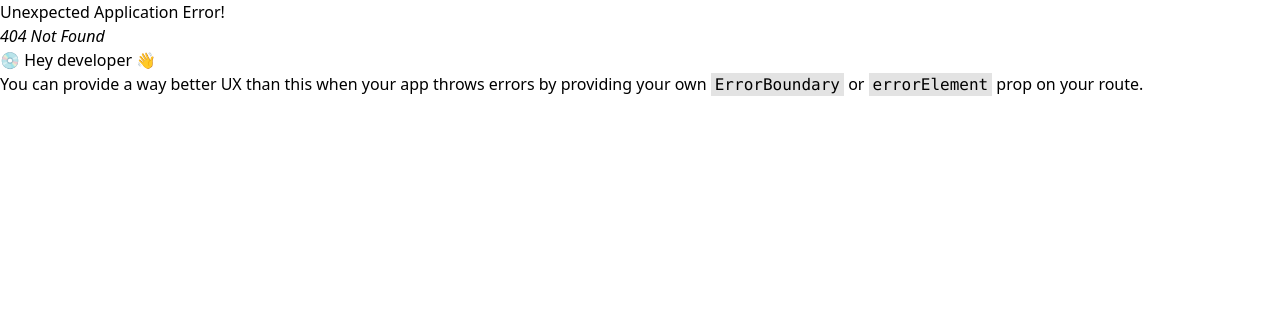
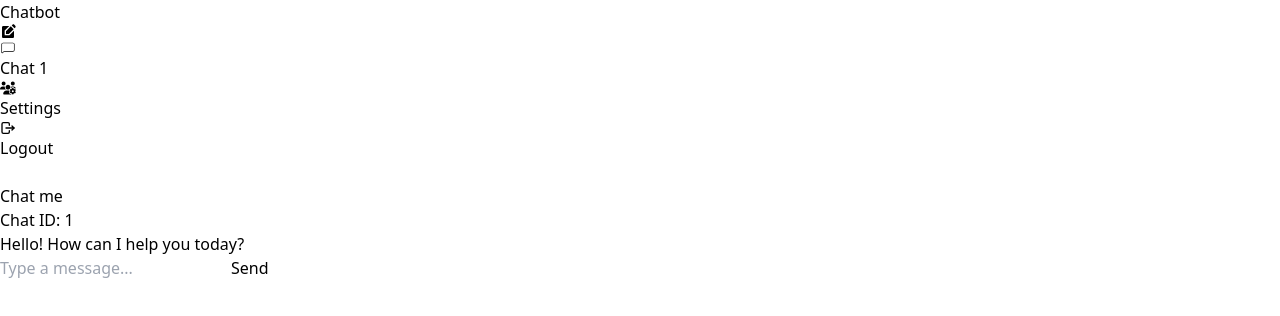
Before and after one commit to faisal-dev786/chatbot, a React (Vite) app: page /chat/1 in a window 1280 px wide. Before the commit this address had no page. Shown: the top 316 px of the page. Built offline with nearby package versions, Linux system fonts and the light colour scheme.

Commit message:
new dynamic chat screen and delete option

```diff
--- a/src/components/Chat/ChatMenu.jsx
+++ b/src/components/Chat/ChatMenu.jsx
@@ -1,5 +1,6 @@
-import React, { useRef, useEffect, useState } from "react";
-import ChatNav from "./ChatNav"; // Adjust the path as needed
+import React, { useState } from "react";
+import { Link } from "react-router-dom"; // Use Link for navigation
+import ChatNav from "./ChatNav";
 import { CiChat1 } from "react-icons/ci";
 import { FaUsersGear } from "react-icons/fa6";
 import { TbLogout } from "react-icons/tb";
@@ -7,30 +8,45 @@ import { MdEditSquare } from "react-icons/md";
 
 const ChatMenu = ({ isOpen, isCollapsed, closeChatMenu, toggleCollapse }) => {
   const [isHovered, setIsHovered] = useState(false);
-  const ChatMenuRef = useRef(null);
+  const [openChats, setOpenChats] = useState([
+    { chatId: 1, name: "Chat 1" },
 
-  useEffect(() => {
-    const handleClickOutside = (event) => {
-      if (ChatMenuRef.current && !ChatMenuRef.current.contains(event.target)) {
-        closeChatMenu();
-      }
-    };
-    document.addEventListener("mousedown", handleClickOutside);
-    return () => {
-      document.removeEventListener("mousedown", handleClickOutside);
-    };
-  }, [closeChatMenu]);
+  ]); // Track open chats
+  const [newChatIndex, setNewChatIndex] = useState(2); // Index for new chat names
+  const [openChatId, setOpenChatId] = useState(null);
 
+  const createNewChat = () => {
+    // Create a new chat with a unique name
+    setOpenChats([
+      ...openChats,
+      { chatId: newChatIndex, name: `Chat ${newChatIndex}` },
+    ]);
+    setNewChatIndex(newChatIndex + 1);
+  };
+ // Function to handle deleting a chat
+ const handleDeleteChat = (chatId) => {
+  // Filter out the chat with the given chatId
+  setOpenChats(openChats.filter((chat) => chat.chatId !== chatId));
+};
+const toggleDeleteMenu = (chatId) => {
+  // Toggle the delete menu for the clicked chat
+  if (openChatId === chatId) {
+    setOpenChatId(null); // Close the menu if it's already open
+  } else {
+    setOpenChatId(chatId); // Open the menu for the clicked chat
+  }
+};
   return (
     <div
-      ref={ChatMenuRef}
       className={`fixed inset-y-0 left-0 bg-gray-800 text-white transition-transform duration-200 ease-in-out z-50 ${
         isCollapsed ? "w-16" : "w-64"
       } ${isOpen ? "translate-x-0" : "-translate-x-full"} md:translate-x-0`}
     >
       <div className="p-4 flex items-center justify-between">
         <h1
-          className={`text-[1.5rem] font-bold ml-3 ${isCollapsed ? "hidden" : ""}`}
+          className={`text-[1.5rem] font-bold ml-3 ${
+            isCollapsed ? "hidden" : ""
+          }`}
         >
           Chatbot
         </h1>
@@ -60,21 +76,21 @@ const ChatMenu = ({ isOpen, isCollapsed, closeChatMenu, toggleCollapse }) => {
           </svg>
         </button>
       </div>
+
       <div className="p-4">
         <div className="flex justify-end mb-2 relative">
           <span
             className="text-[1.5rem] cursor-pointer"
             onMouseEnter={() => setIsHovered(true)}
             onMouseLeave={() => setIsHovered(false)}
+            onClick={createNewChat} // Create a new chat when clicked
           >
             <MdEditSquare />
           </span>
 
           {isHovered && (
             <div
-              className={`${
-                isCollapsed ? "left-6" : "right-0"
-              } absolute mt-8 w-28 bg-white shadow-lg rounded-md p-1 z-10`}
+              className={`absolute mt-8 w-28 bg-white shadow-lg rounded-md p-1 z-10`}
             >
               <p className="text-md font-semibold text-gray-700 hover:bg-gray-100 rounded-md px-2 py-1 cursor-pointer">
                 New Chat
@@ -82,14 +98,22 @@ const ChatMenu = ({ isOpen, isCollapsed, closeChatMenu, toggleCollapse }) => {
             </div>
           )}
         </div>
-        <div className="flex flex-col mt-8 h-[70vh] md:h-[80vh] justify-between">
-          <ChatNav
-            to="/new-chat"
-            icon={<CiChat1 />}
-            text="Chat1"
-            isCollapsed={isCollapsed}
-            onChatNavClick={isOpen ? closeChatMenu : null}
-          />
+
+        <div className="">
+          {openChats.map((chat) => (
+ <ChatNav
+ key={chat.chatId}
+ chatId={chat.chatId}
+ text={chat.name}
+ icon={<CiChat1 />}
+ isCollapsed={isCollapsed}
+ onChatNavClick={closeChatMenu}
+ onDeleteChat={handleDeleteChat}
+ isDeleteMenuVisible={openChatId === chat.chatId} // Pass the visibility state
+ toggleDeleteMenu={toggleDeleteMenu}
+/>
+          ))}
+
           <ChatNav
             to="/settings"
             icon={<FaUsersGear />}
@@ -98,6 +122,7 @@ const ChatMenu = ({ isOpen, isCollapsed, closeChatMenu, toggleCollapse }) => {
             onChatNavClick={isOpen ? closeChatMenu : null}
           />
         </div>
+
         <div>
           <ChatNav
             to="/"
--- a/src/components/Chat/ChatNav.jsx
+++ b/src/components/Chat/ChatNav.jsx
@@ -1,29 +1,85 @@
-import React from "react";
-import { Link, useLocation } from "react-router-dom";
+import React, { useState, useEffect, useRef } from "react";
+import { Link } from "react-router-dom"; // Import Link for navigation
 
-const ChatNav = ({ to, icon, text, isCollapsed, onChatNavClick }) => {
-  const location = useLocation().pathname;
+const ChatNav = ({
+  chatId,
+  text,
+  icon,
+  isCollapsed,
+  onChatNavClick,
+  onDeleteChat,
+  isDeleteMenuVisible,
+  toggleDeleteMenu,
+}) => {
+  const [isHovered, setIsHovered] = useState(false); // State to manage hover effect
+  const deleteMenuRef = useRef(null); // Reference for the delete menu to detect clicks outside
 
-  const handleClick = () => {
-    if (onChatNavClick) {
-      onChatNavClick();
-    }
+  // Function to handle the delete action
+  const handleDeleteClick = (e) => {
+    e.stopPropagation(); // Prevent triggering the chat navigation when deleting
+    onDeleteChat(chatId); // Call the delete function passed as prop
+    toggleDeleteMenu(null); // Hide the delete menu after clicking delete
   };
 
+  // Close delete menu if clicked outside of it
+  useEffect(() => {
+    const handleClickOutside = (event) => {
+      if (deleteMenuRef.current && !deleteMenuRef.current.contains(event.target)) {
+        toggleDeleteMenu(null); // Hide the delete menu if clicked outside
+      }
+    };
+
+    document.addEventListener("mousedown", handleClickOutside);
+
+    return () => {
+      document.removeEventListener("mousedown", handleClickOutside);
+    };
+  }, [toggleDeleteMenu]);
+
   return (
-    <div className={`mb-4 ${location === to ? "bg-[#3b4d68] text-white" : ""}`}>
+    <div
+      className="mb-4 relative"
+      onClick={onChatNavClick}
+      onMouseEnter={() => setIsHovered(true)} // Set hover state to true
+      onMouseLeave={() => setIsHovered(false)} // Set hover state to false
+    >
       <Link
-        to={to}
-        className={`flex items-center p-2 w-full rounded-lg hover:bg-[#3b4d68] hover:text-white ${
-          location === to ? "text-white]" : "text-white"
-        } ${isCollapsed ? "justify-center" : ""}`}
-        onClick={handleClick}
+        to={`/chat/${chatId}`} // Dynamically link to the chatId
+        className={`flex items-center px-4 py-2 rounded-md hover:bg-gray-700 ${
+          isCollapsed ? "text-center" : ""
+        }`}
       >
-        <span className={`text-xl ${isCollapsed ? "mr-0" : "mr-3"}`}>
-          {icon}
-        </span>
-        {!isCollapsed && <span>{text}</span>}
+        <span className="mr-2">{icon}</span>
+        {!isCollapsed && <span>{text}</span>} {/* Display text if not collapsed */}
       </Link>
+
+      {/* Show the three dots (ellipsis) on hover */}
+      {isHovered && (
+        <div
+          className="absolute right-2 top-1/2 transform -translate-y-1/2 text-xl cursor-pointer"
+          onClick={(e) => {
+            e.stopPropagation(); // Prevent triggering chat navigation when toggling delete menu
+            toggleDeleteMenu(chatId); // Toggle delete menu visibility for the clicked chat
+          }}
+        >
+          <span>•••</span>
+        </div>
+      )}
+
+      {/* Show delete option when clicked on the three dots */}
+      {isDeleteMenuVisible && (
+        <div
+          ref={deleteMenuRef}
+          className="absolute top-full z-20 right-0 mt-2 bg-white text-black shadow-lg rounded-md"
+        >
+          <button
+            className="px-4 py-2 text-red-500 hover:bg-gray-100 rounded-md"
+            onClick={handleDeleteClick}
+          >
+            Delete Chat
+          </button>
+        </div>
+      )}
     </div>
   );
 };
--- a/src/components/Chat/ChatScreen.jsx
+++ b/src/components/Chat/ChatScreen.jsx
@@ -1,8 +1,9 @@
-import React, { useState } from "react";
-import ChatWindow from "./ChatWindow";
-import MessageInput from "./MessageInput";
+import React, { useState, useEffect } from "react";
+import { useParams } from "react-router-dom"; // to access chatId from the URL
+import ChatWindow from "./ChatWindow"; // Your existing ChatWindow component
 
 const ChatScreen = () => {
+  const { chatId } = useParams(); // Access the dynamic chatId from the URL
   const [messages, setMessages] = useState([
     { sender: "bot", text: "Hello! How can I help you today?" },
   ]);
@@ -10,7 +11,7 @@ const ChatScreen = () => {
   const handleSendMessage = (message) => {
     setMessages((prevMessages) => [...prevMessages, { sender: "user", text: message }]);
 
-    // Mocking a bot reply for demo purposes
+    // Simulate a bot response
     setTimeout(() => {
       setMessages((prevMessages) => [
         ...prevMessages,
@@ -19,9 +20,14 @@ const ChatScreen = () => {
     }, 1000);
   };
 
+  useEffect(() => {
+    console.log(`Current chatId: ${chatId}`); // Log chatId to confirm it's correct
+  }, [chatId]);
+
   return (
-    <div className="">
-      <ChatWindow messages={messages} />
+    <div>
+      <h2>Chat ID: {chatId}</h2> {/* Display the chat ID */}
+      <ChatWindow messages={messages} onSendMessage={handleSendMessage} />
     </div>
   );
 };
--- a/src/route/BasicAuth.jsx
+++ b/src/route/BasicAuth.jsx
@@ -1,9 +1,5 @@
 import React from "react";
-import {
-  createBrowserRouter,
-  Route,
-  createRoutesFromElements,
-} from "react-router-dom";
+import { createBrowserRouter, Route, createRoutesFromElements } from "react-router-dom";
 import SignIn from "../pages/SignIn/SignIn";
 import SignUp from "../pages/SignUp/SignUp";
 import Dashboard from "../pages/Dashboard/Dashboard";
@@ -20,7 +16,7 @@ export const router = createBrowserRouter(
       <Route path="/dashboard" element={<Dashboard />} />
       <Route path="/train-me" element={<Training />} />
       <Route path="/user-profile" element={<UserProfile />} />
-      <Route path="/chat" element={<Chat />} />
+      <Route path="/chat/:chatId" element={<Chat />} /> {/* Dynamic chat path */}
       <Route path="/about" element={<LandingPage />} />
     </>
   )
```
